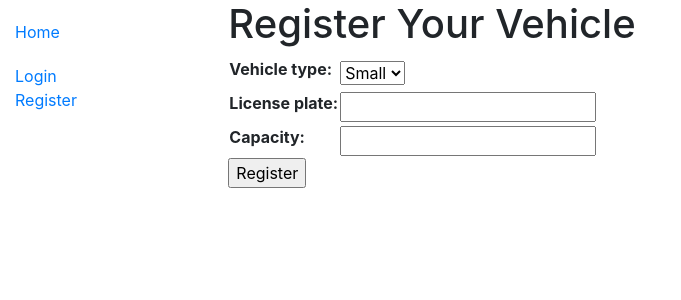
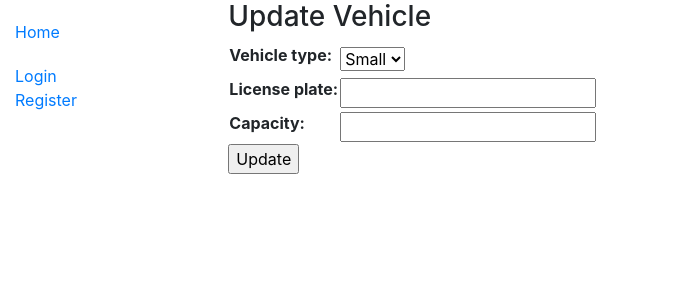
Before and after one commit to Gaunish/RideShare-Uber, a Django app: template hw_1_ride_share/docker-deploy/web-app/ride/templates/ride/vehicle_form.html in a window 1280 px wide. Shown: the top 300 px of the page, without its empty margins (0-681 px from the left). Run offline with Django 4.2, Linux system fonts and the light colour scheme; the template is opened without the code that fills it: values that come from a table or form of the project are taken from there, others are empty.

Commit message:
Editing vehicle information

```diff
--- a/hw_1_ride_share/docker-deploy/web-app/ride/models.py
+++ b/hw_1_ride_share/docker-deploy/web-app/ride/models.py
@@ -33,6 +33,9 @@ class Vehicle(models.Model):
         """String for representing the Model object."""
         return self.license_plate
 
+    def get_absolute_url(self):
+        """Returns the url to access a update record for this vehicle."""
+        return reverse('vehicle-update', args=[str(self.id)])
 
 # COMMENTED TO MAKE SURE WE WANT A RIDE CLASS BEFORE MAKE MIGRATIONS
 class Ride(models.Model):
@@ -68,7 +71,7 @@ class Ride(models.Model):
         return f"{self.owner}'s Trip to {self.destination}"
 
     def get_absolute_url(self):
-        """Returns the url to access a detail record for this ride."""
+        """Returns the url to access a update record for this ride."""
         return reverse('ride-update', args=[str(self.id)])
 
     #@property
--- a/hw_1_ride_share/docker-deploy/web-app/ride/templates/ride/vehicle.html
+++ b/hw_1_ride_share/docker-deploy/web-app/ride/templates/ride/vehicle.html
@@ -1,9 +1,9 @@
 {% extends "base_generic.html" %}
 
 {% block content %}
-  <h1>My Vehicle</h1>
   <body>
     {% for car in my_vehicle %}
+      <h3><a href="{{ car.get_absolute_url }}">My Vehicle</a></h3>
       <p> {{ car.owner.user_name }}'s Car</p>
       <p><strong>License Plate:</strong> {{ car.license_plate }} </p>
       <p><strong>Capacity:</strong> {{ car.capacity }} </p>
--- a/hw_1_ride_share/docker-deploy/web-app/ride/templates/ride/vehicle_form.html
+++ b/hw_1_ride_share/docker-deploy/web-app/ride/templates/ride/vehicle_form.html
@@ -1,14 +1,14 @@
 {% extends "base_generic.html" %}
 
 {% block content %}
-  <h1>Register Your Vehicle</h1>
+  <h3>Update Vehicle</h3>
   <body>
     <form action="" method="post">
       {% csrf_token %}
       <table>
         {{ form.as_table }}
       </table>
-      <input type="submit" value="Register">
+      <input type="submit" value="Update">
     </form>
   </body>
 {% endblock %}
--- a/hw_1_ride_share/docker-deploy/web-app/ride/templates/user/ride_form.html
+++ b/hw_1_ride_share/docker-deploy/web-app/ride/templates/user/ride_form.html
@@ -2,7 +2,7 @@
 
 {% block content %}
 <body>
-  <h1>Update Ride</h1>
+  <h3>Update Ride</h3>
     <form action="" method="post">
       {% csrf_token %}
       <table>
--- a/hw_1_ride_share/docker-deploy/web-app/ride/urls.py
+++ b/hw_1_ride_share/docker-deploy/web-app/ride/urls.py
@@ -1,5 +1,5 @@
 from django.urls import path
-from .views import RideUpdateView, RideDetailView
+from .views import RideUpdateView, RideDetailView, VehicleUpdateView
 from . import views
 from django.views.generic import RedirectView
 
@@ -17,4 +17,5 @@ urlpatterns = [
     path('join_ride/', views.open_rides, name='join_ride'),
     path('request_ride/', views.request_ride, name='request_ride'),
     path('rides/<pk>/update/', RideUpdateView.as_view(), name='ride-update'),
+    path('vehicle/<pk>/update/', VehicleUpdateView.as_view(), name='vehicle-update'),
 ]
```
Also changed, not shown: hw_1_ride_share/docker-deploy/web-app/ride/views.py (+10 -0 lines).
